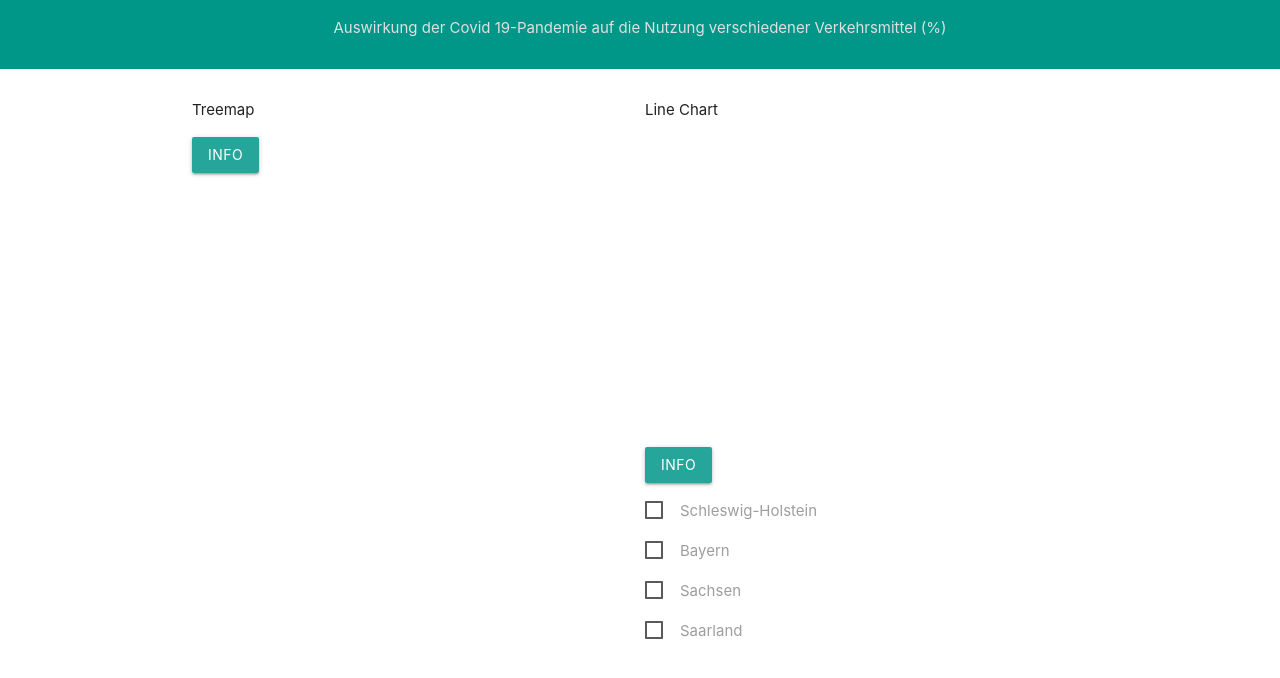
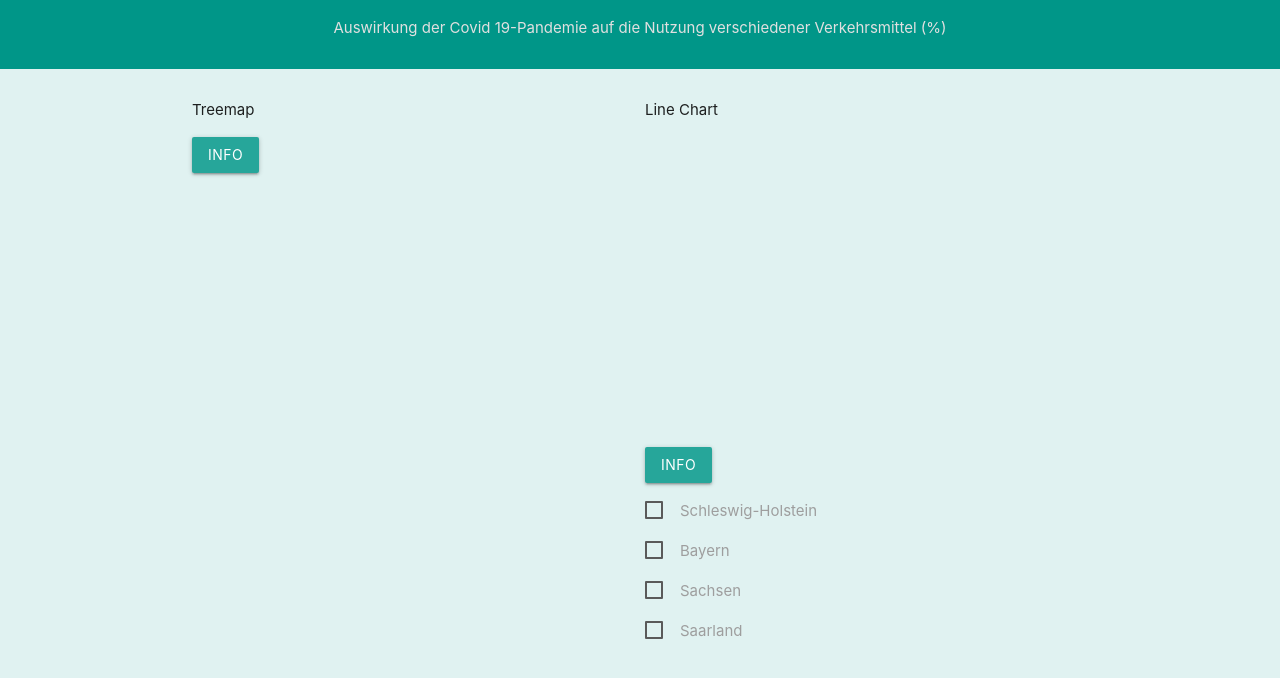
Before and after one commit to parkhyerim/InfoVisProject_WS2021, a website built with Parcel: page src/index.html in a window 1280 px wide. Shown: the part 114-792 px from the top of the page. Built offline with nearby package versions, Linux system fonts and the light colour scheme.

Commit message:
revert commmit

```diff
--- a/src/index.html
+++ b/src/index.html
@@ -8,8 +8,8 @@
      <!-- Compiled and minified CSS -->
    <link rel="stylesheet" href="https://cdnjs.cloudflare.com/ajax/libs/materialize/1.0.0/css/materialize.min.css">
 
-
 </head>
+<body class="teal lighten-5">
     <header class="teal section">
         <h2 class="center white-text">First Prototype</h2>
         <p class="flow text grey-text center text-lighten-2">Auswirkung der Covid 19-Pandemie auf die Nutzung verschiedener Verkehrsmittel (%)</p>
```
Also changed, not shown: dist/index.html, 8 other files.
